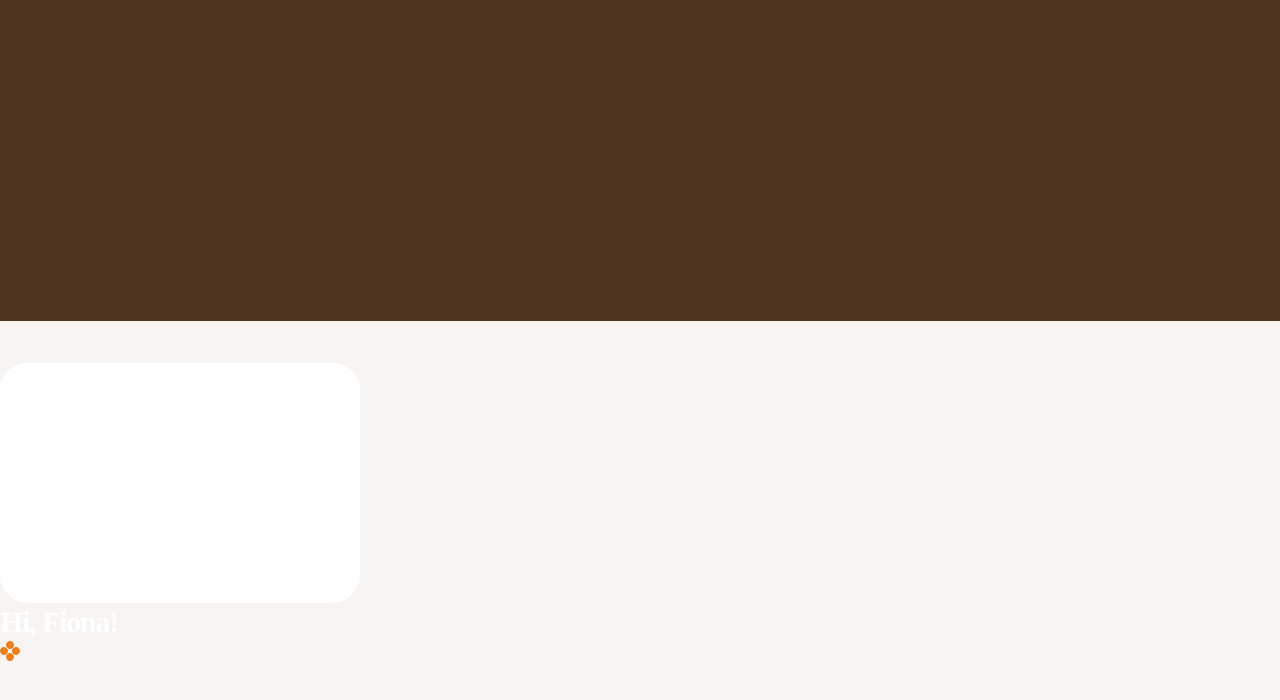
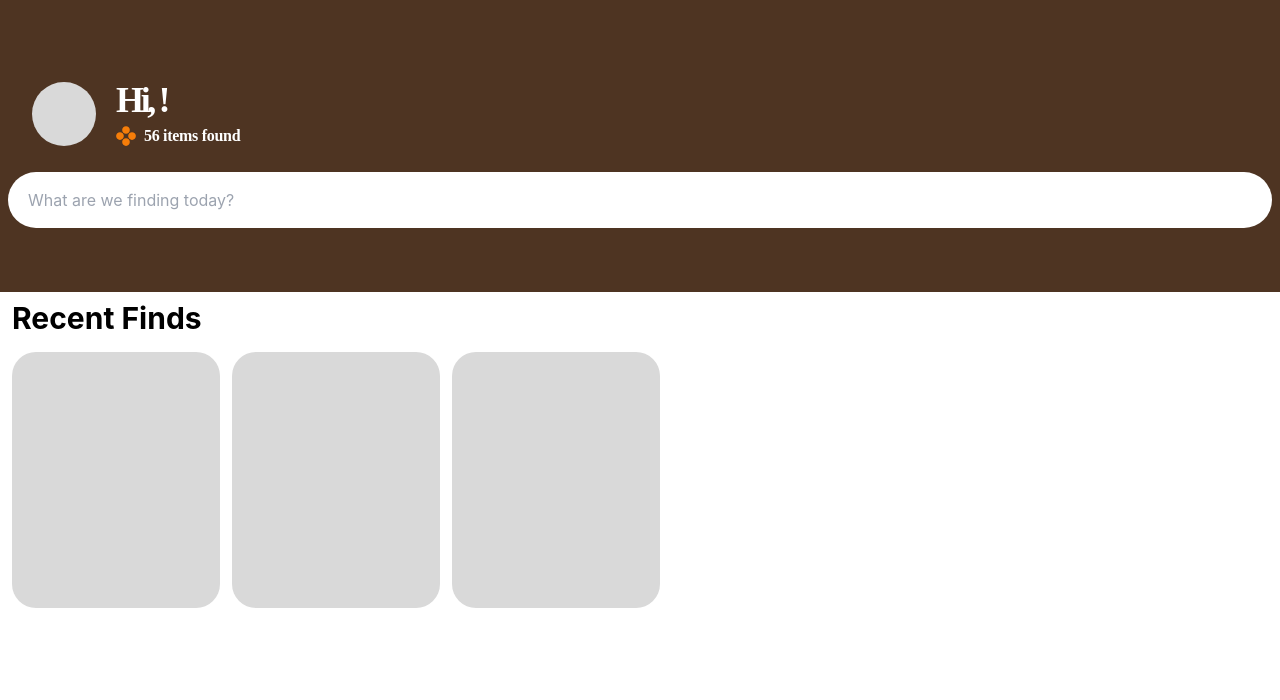
Before and after one commit to fiona-cai/TrackBack, a React (Create React App) app in the folder frontend/: page /home in a window 1280 px wide. Shown: the top 700 px of the page. Built offline with nearby package versions, Linux system fonts and the light colour scheme.

Commit message:
Style home page

```diff
--- a/frontend/src/home.tsx
+++ b/frontend/src/home.tsx
@@ -1,48 +1,64 @@
-import React from 'react';
-import pfp from './1724534476637 (1).jpeg';
-class MyComponent extends React.Component {
-  render(){
-    return (
-      <div className='bg-brown-10 w-screen h-screen'>
-        <div className='banner'>
-            <div className='banner2 bg-brown-80'>
+import clsx from 'clsx';
+import React, { useState } from 'react';
 
+function Home() {
+  const [isFocused, setIsFocused] = useState(false);
+
+  return (
+    <main>
+      <div className="bg-[#4e3422] pt-20 pb-16">
+        <div className="px-8 flex gap-x-5 items-center">
+          <div className="rounded-full bg-[#d9d9d9] w-16 h-16"></div>
+          <div className="text-white">
+            <h1 className="text-4xl mb-1">Hi, !</h1>
+            <div className="flex items-center gap-x-2">
+              <svg xmlns="http://www.w3.org/2000/svg" width="20" height="20" viewBox="0 0 73 73" fill="none">
+                <path d="M36.5 44.6765C44.232 44.6765 50.5 50.9445 50.5 58.6765V58.6765C50.5 66.4084 44.232 72.6765 36.5 72.6765V72.6765C28.768 72.6765 22.5 66.4084 22.5 58.6765V58.6765C22.5 50.9445 28.768 44.6765 36.5 44.6765V44.6765Z" fill="#f67d09"/>
+                <path d="M14.5 22.6765C22.232 22.6765 28.5 28.9445 28.5 36.6765V36.6765C28.5 44.4084 22.232 50.6765 14.5 50.6765V50.6765C6.76801 50.6765 0.5 44.4084 0.5 36.6765V36.6765C0.5 28.9445 6.76801 22.6765 14.5 22.6765V22.6765Z" fill="#f67d09"/>
+                <path d="M36.5 0.676453C44.232 0.676453 50.5 6.94447 50.5 14.6765V14.6765C50.5 22.4084 44.232 28.6765 36.5 28.6765V28.6765C28.768 28.6765 22.5 22.4084 22.5 14.6765V14.6765C22.5 6.94447 28.768 0.676453 36.5 0.676453V0.676453Z" fill="#f67d09"/>
+                <path d="M58.5 22.6765C66.232 22.6765 72.5 28.9445 72.5 36.6765V36.6765C72.5 44.4084 66.232 50.6765 58.5 50.6765V50.6765C50.768 50.6765 44.5 44.4084 44.5 36.6765V36.6765C44.5 28.9445 50.768 22.6765 58.5 22.6765V22.6765Z" fill="#f67d09"/>
+              </svg>
+              <p className="text-base">56 items found</p>
             </div>
-            <div className='messages'>
-
-            </div>
-            <div className="search-view">
-                <div className='header'>
-
-                </div>
-                <div className='divider'>
-                    <hr></hr>
-                </div>
-                <div className='list'>
-
-                </div>
-            </div>
-
-            <div className='greeting'>
-            {/* <img src={pfp} alt="Pfp" /> */}
-                <div className='grouping'>
-                    <h4>Hi, Fiona!</h4>
-                    <div className='grouping2'>
-                        <div className='logoo'>
-                            <svg xmlns="http://www.w3.org/2000/svg" width="20" height="20" viewBox="0 0 20 20" fill="none">
-                                <path d="M10 8C12.2091 8 14 6.20914 14 4C14 1.79086 12.2091 0 10 0C7.79086 0 6 1.79086 6 4C6 6.20914 7.79086 8 10 8Z" fill="#ED7E1C"/>
-                                <path d="M10 20C12.2091 20 14 18.2091 14 16C14 13.7909 12.2091 12 10 12C7.79086 12 6 13.7909 6 16C6 18.2091 7.79086 20 10 20Z" fill="#ED7E1C"/>
-                                <path d="M16 14C13.7909 14 12 12.2091 12 10C12 7.79086 13.7909 6 16 6C18.2091 6 20 7.79086 20 10C20 12.2091 18.2091 14 16 14Z" fill="#ED7E1C"/>
-                                <path d="M0 10C0 12.2091 1.79086 14 4 14C6.20914 14 8 12.2091 8 10C8 7.79086 6.20914 6 4 6C1.79086 6 0 7.79086 0 10Z" fill="#ED7E1C"/>
-                            </svg>
-                        </div>
-                    </div>
-                </div>
-            </div>
+          </div>
+        </div>
+        <div className="relative mx-2 mt-6">
+          <input type="text" className={clsx("w-full h-14 px-5", isFocused ? "rounded-t-[28px]" : "rounded-full")} placeholder="What are we finding today?" onFocus={() => setIsFocused(true)} onBlur={() => setIsFocused(false)} />
+          <ul className={clsx("bg-white absolute top-full w-full shadow-xl rounded-b-3xl", isFocused ? "border-t" : "hidden")}>
+            <li className="flex gap-x-5 p-4 items-center">
+              <div className="rounded-full bg-[#eadeff] w-10 h-10 justify-center items-center flex">A</div>
+              <div>
+                <p className="font-normal text-lg text-left">List item</p>
+                <p className="font-normal text-base text-left">Lorem ipsum...</p>
+              </div>
+            </li>
+            <li className="flex gap-x-5 p-4 items-center">
+              <div className="rounded-full bg-[#eadeff] w-10 h-10 justify-center items-center flex">A</div>
+              <div>
+                <p className="font-normal text-lg text-left">List item</p>
+                <p className="font-normal text-base text-left">Lorem ipsum...</p>
+              </div>
+            </li>
+            <li className="flex gap-x-5 p-4 items-center">
+              <div className="rounded-full bg-[#eadeff] w-10 h-10 justify-center items-center flex">A</div>
+              <div>
+                <p className="font-normal text-lg text-left">List item</p>
+                <p className="font-normal text-base text-left">Lorem ipsum...</p>
+              </div>
+            </li>
+          </ul>
         </div>
       </div>
-    );
-  }
+      <div className="px-3 pt-2">
+        <h5 className="text-3xl font-bold">Recent Finds</h5>
+        <ul className="overflow-x-auto overflow-y-hidden whitespace-nowrap w-full mt-4">
+          <li className="w-52 h-64 bg-[#d9d9d9] rounded-3xl mr-3 inline-block"></li>
+          <li className="w-52 h-64 bg-[#d9d9d9] rounded-3xl mr-3 inline-block"></li>
+          <li className="w-52 h-64 bg-[#d9d9d9] rounded-3xl mr-3 inline-block"></li>
+        </ul>
+      </div>
+    </main>
+  );
 }
 
-export default MyComponent;
+export default Home;
```
